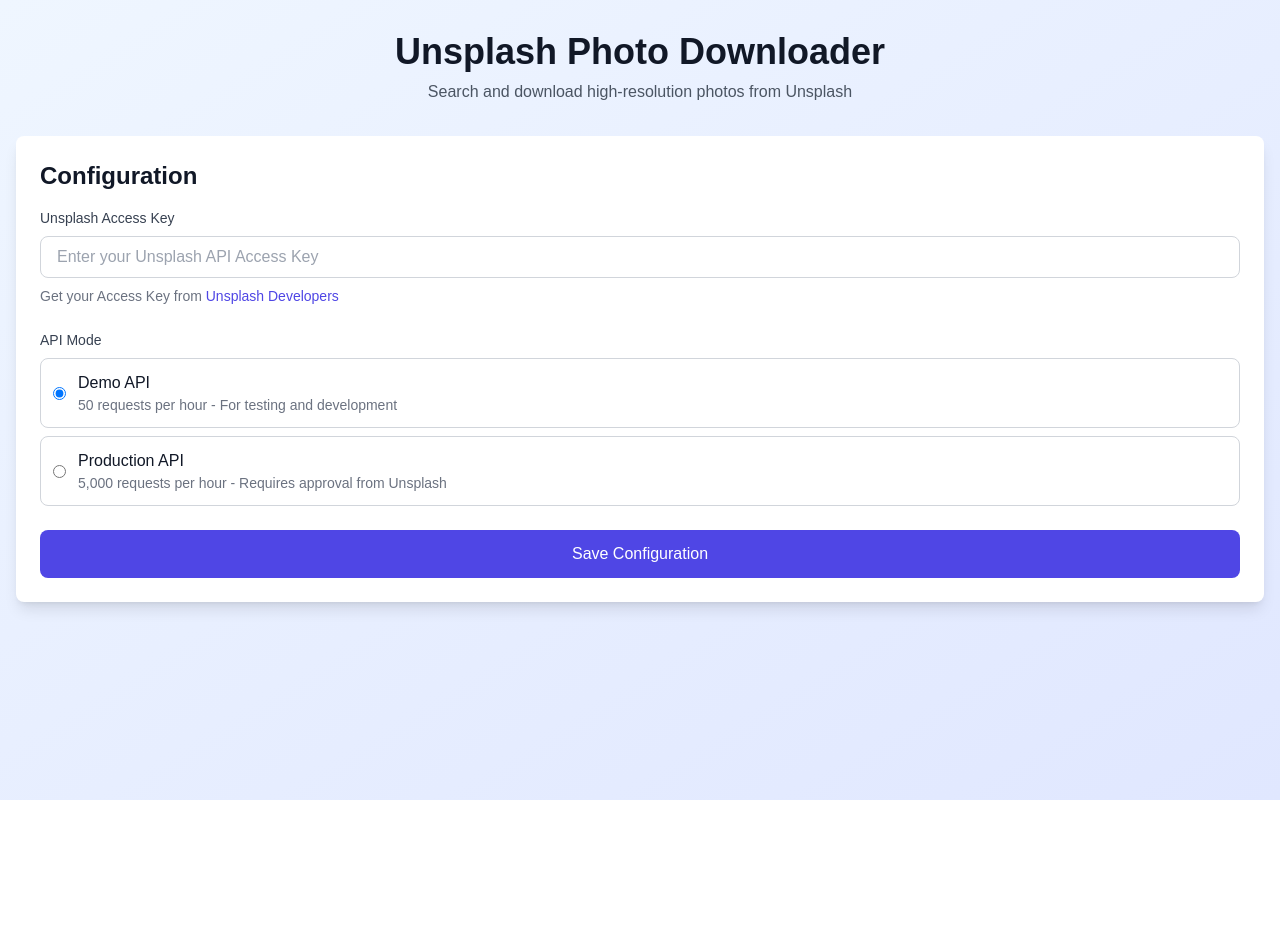
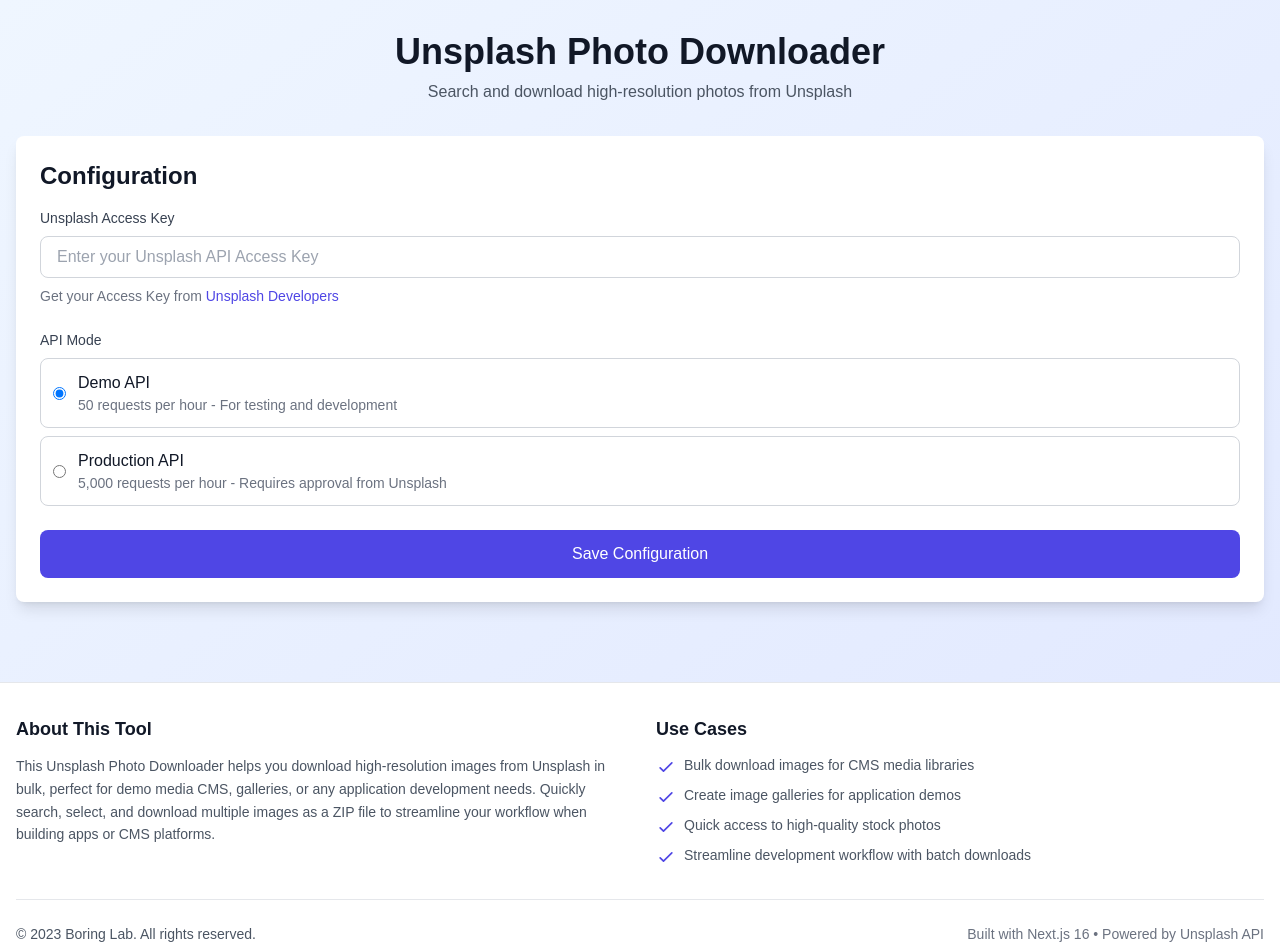
Before and after one commit to hungtrungthinh/Unsplash-Download, a Next.js app: page / in a window 1280 px wide. Shown: the top 952 px of the page. Before the commit the page ends 800 px from the top, so only its background shows below. Built offline with nearby package versions, Linux system fonts and the light colour scheme.

Commit message:
add footer with copyright and feature description

```diff
--- a/app/page.tsx
+++ b/app/page.tsx
@@ -5,6 +5,7 @@
 import Search from '@/components/Search';
 import Results from '@/components/Results';
 import ProgressBar from '@/components/ProgressBar';
+import Footer from '@/components/Footer';
 import JSZip from 'jszip';
 
 const STORAGE_KEY = 'unsplash_config';
@@ -470,6 +471,8 @@
           onCancel={handleCancelDownload}
         />
       )}
+
+      <Footer />
     </main>
   );
 }
--- /dev/null
+++ b/components/Footer.tsx
@@ -0,0 +1,66 @@
+'use client';
+
+export default function Footer() {
+  return (
+    <footer className="bg-white dark:bg-gray-800 border-t border-gray-200 dark:border-gray-700 mt-12">
+      <div className="container mx-auto px-4 py-8">
+        <div className="grid grid-cols-1 md:grid-cols-2 gap-8">
+          <div>
+            <h3 className="text-lg font-semibold text-gray-900 dark:text-white mb-3">
+              About This Tool
+            </h3>
+            <p className="text-sm text-gray-600 dark:text-gray-400 leading-relaxed">
+              This Unsplash Photo Downloader helps you download high-resolution images from Unsplash
+              in bulk, perfect for demo media CMS, galleries, or any application development needs.
+              Quickly search, select, and download multiple images as a ZIP file to streamline your
+              workflow when building apps or CMS platforms.
+            </p>
+          </div>
+
+          <div>
+            <h3 className="text-lg font-semibold text-gray-900 dark:text-white mb-3">
+              Use Cases
+            </h3>
+            <ul className="text-sm text-gray-600 dark:text-gray-400 space-y-2">
+              <li className="flex items-start">
+                <svg className="w-5 h-5 mr-2 text-indigo-600 dark:text-indigo-400 flex-shrink-0 mt-0.5" fill="none" stroke="currentColor" viewBox="0 0 24 24">
+                  <path strokeLinecap="round" strokeLinejoin="round" strokeWidth={2} d="M5 13l4 4L19 7" />
+                </svg>
+                <span>Bulk download images for CMS media libraries</span>
+              </li>
+              <li className="flex items-start">
+                <svg className="w-5 h-5 mr-2 text-indigo-600 dark:text-indigo-400 flex-shrink-0 mt-0.5" fill="none" stroke="currentColor" viewBox="0 0 24 24">
+                  <path strokeLinecap="round" strokeLinejoin="round" strokeWidth={2} d="M5 13l4 4L19 7" />
+                </svg>
+                <span>Create image galleries for application demos</span>
+              </li>
+              <li className="flex items-start">
+                <svg className="w-5 h-5 mr-2 text-indigo-600 dark:text-indigo-400 flex-shrink-0 mt-0.5" fill="none" stroke="currentColor" viewBox="0 0 24 24">
+                  <path strokeLinecap="round" strokeLinejoin="round" strokeWidth={2} d="M5 13l4 4L19 7" />
+                </svg>
+                <span>Quick access to high-quality stock photos</span>
+              </li>
+              <li className="flex items-start">
+                <svg className="w-5 h-5 mr-2 text-indigo-600 dark:text-indigo-400 flex-shrink-0 mt-0.5" fill="none" stroke="currentColor" viewBox="0 0 24 24">
+                  <path strokeLinecap="round" strokeLinejoin="round" strokeWidth={2} d="M5 13l4 4L19 7" />
+                </svg>
+                <span>Streamline development workflow with batch downloads</span>
+              </li>
+            </ul>
+          </div>
+        </div>
+
+        <div className="mt-8 pt-6 border-t border-gray-200 dark:border-gray-700">
+          <div className="flex flex-col md:flex-row justify-between items-center">
+            <p className="text-sm text-gray-600 dark:text-gray-400">
+              © 2023 Boring Lab. All rights reserved.
+            </p>
+            <p className="text-sm text-gray-500 dark:text-gray-500 mt-2 md:mt-0">
+              Built with Next.js 16 • Powered by Unsplash API
+            </p>
+          </div>
+        </div>
+      </div>
+    </footer>
+  );
+}
```
